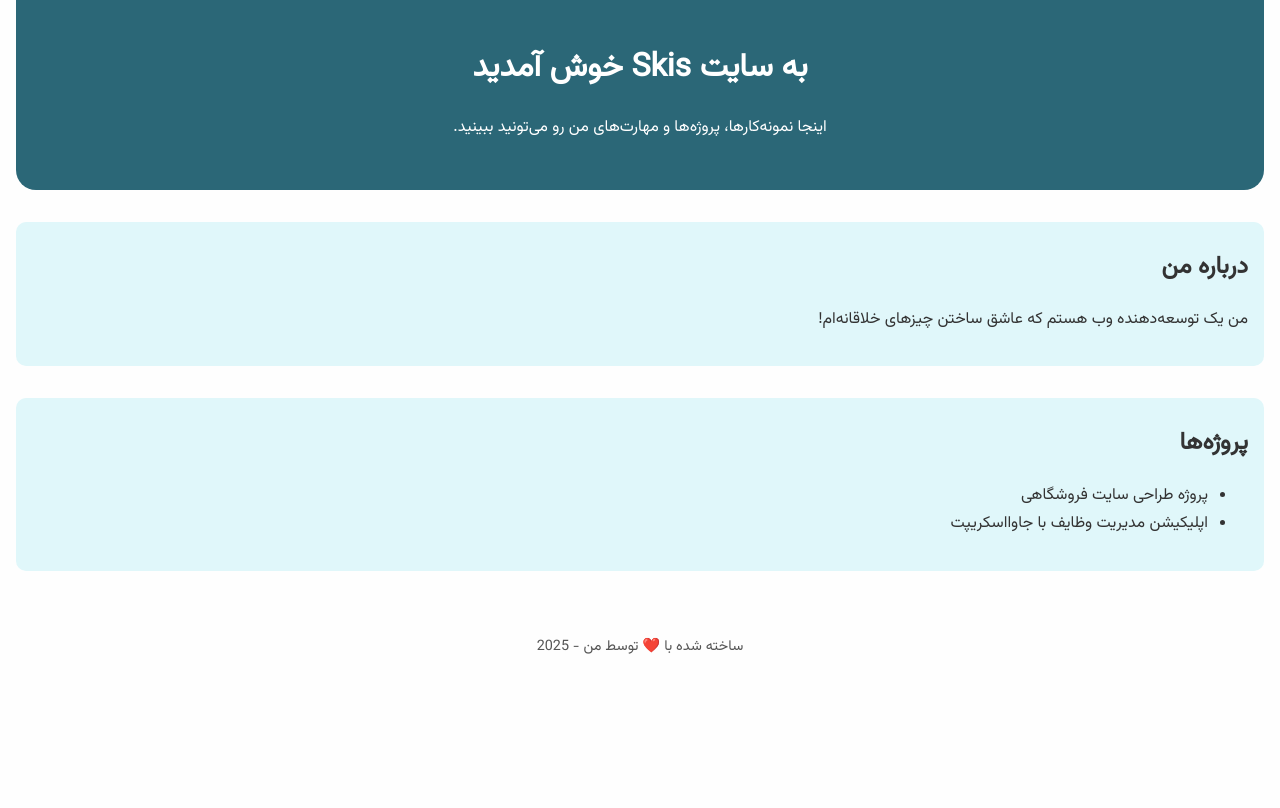
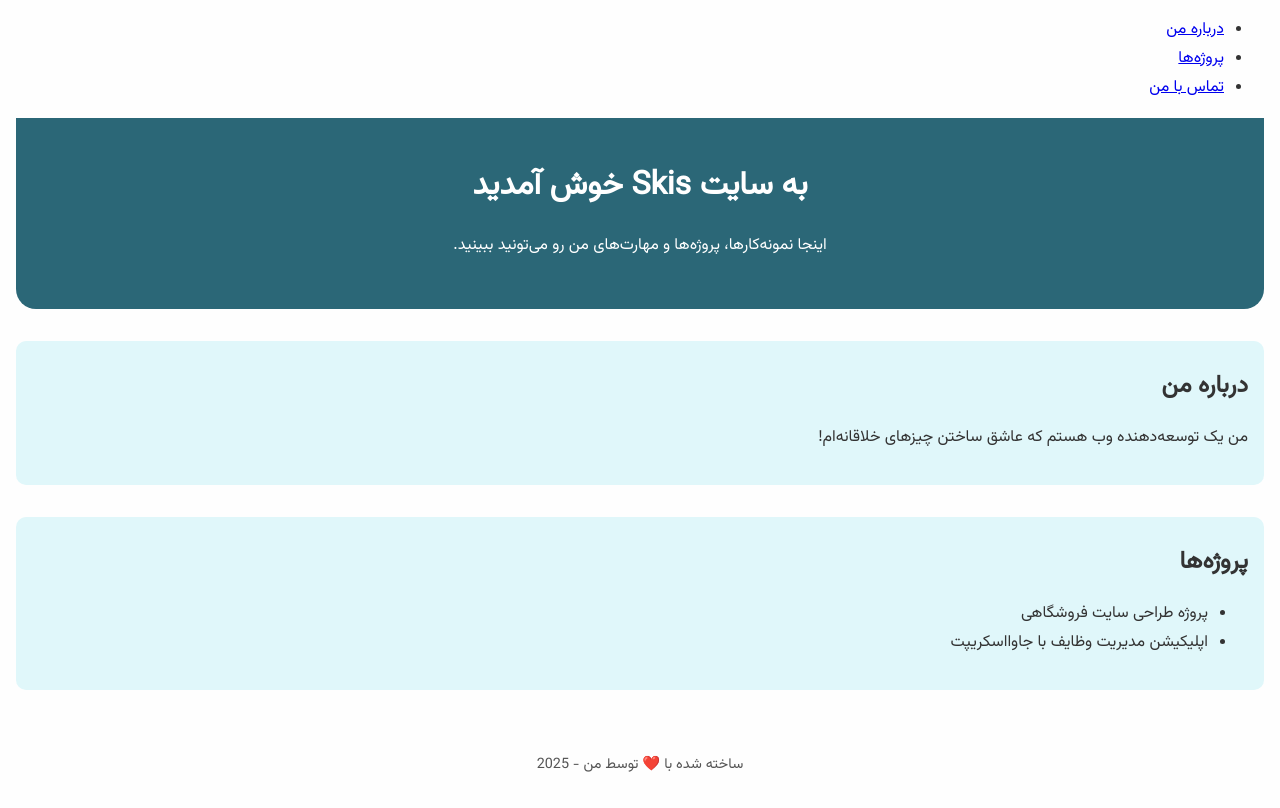
Before and after one commit to SAKHTPOT/skis, a website: page index.html in a window 1280 px wide. Drawn offline with Linux system fonts and the light colour scheme.

Commit message:
Update index.html

```diff
--- a/index.html
+++ b/index.html
@@ -7,7 +7,14 @@
   <link rel="stylesheet" href="style.css" />
   <link href="https://fonts.googleapis.com/css2?family=Vazirmatn&display=swap" rel="stylesheet">
 </head>
-<body>
+<body><nav>
+  <ul>
+    <li><a href="#about">درباره من</a></li>
+    <li><a href="#projects">پروژه‌ها</a></li>
+    <li><a href="#contact">تماس با من</a></li>
+  </ul>
+</nav>
+
   <header>
     <h1>به سایت Skis خوش آمدید</h1>
     <p>اینجا نمونه‌کارها، پروژه‌ها و مهارت‌های من رو می‌تونید ببینید.</p>
```
